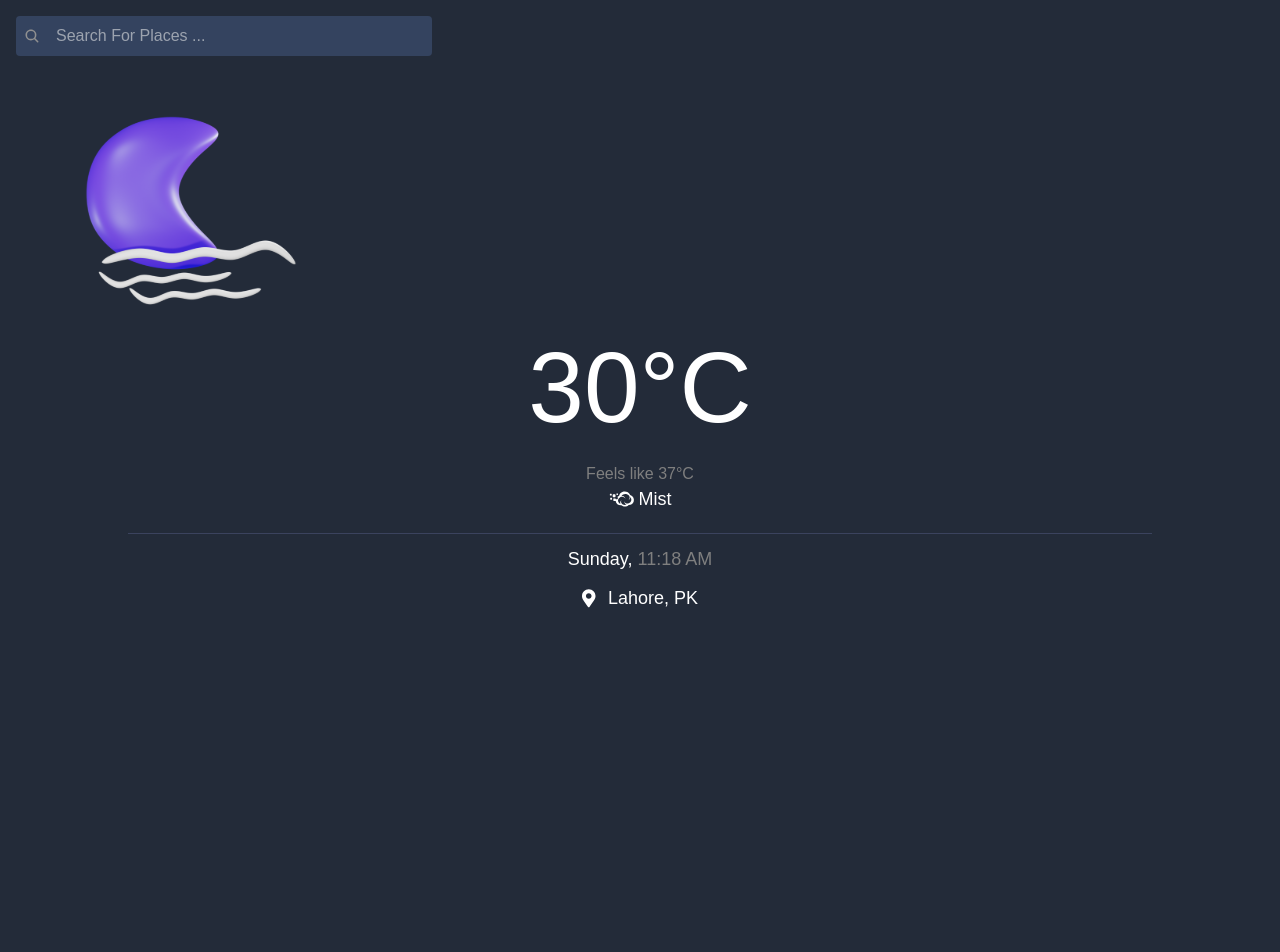
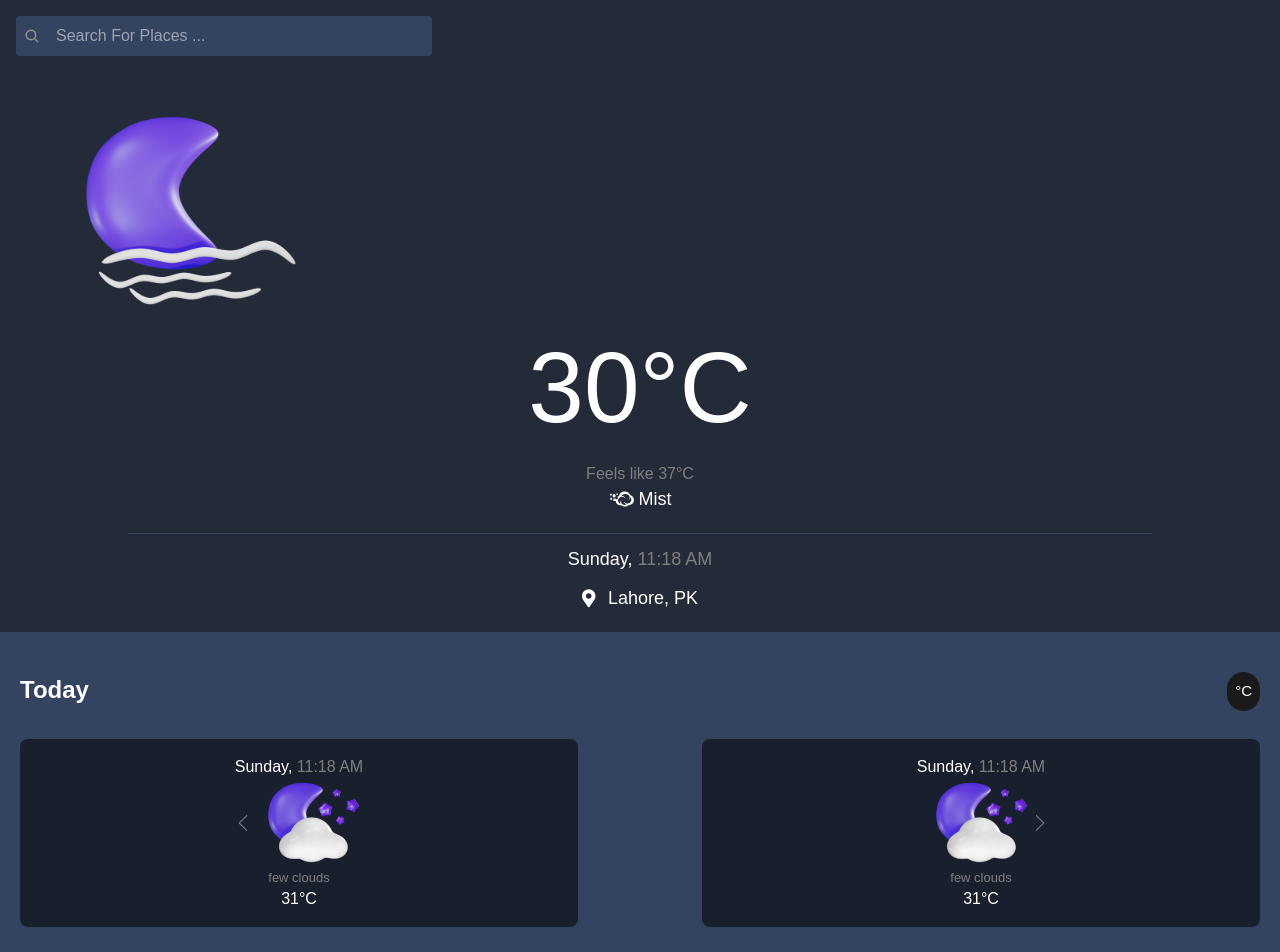
Before and after one commit to Raza118041/react-weather-app, a React (Vite) app: page / in a window 1280 px wide. Shown: the top 952 px of the page. Before the commit the page ends 800 px from the top, so only its background shows below. Built offline with nearby package versions, Linux system fonts and the light colour scheme.

Commit message:
adding today weather

```diff
--- a/src/components/molecule/city/city.tsx
+++ b/src/components/molecule/city/city.tsx
@@ -1,5 +1,6 @@
 import React from 'react'
 import Location from '../../../assets/location.svg'
+import Weather from '../previousweather/weather';
 
 
 const City = () => {
@@ -12,10 +13,11 @@ const City = () => {
             <div className='flex justify-center items-center mt-3'>
                 <span className='text-[#FFFFFF] font-Grotesk text-[18px] font-normal'>{currentDay},&nbsp;</span><span className='text-[#7F7F7F] font-Grotesk text-[18px] font-normal'>{currentTime}</span>
             </div>
-            <div className='flex justify-center mt-3 gap-3'>
+            <div className='flex justify-center mt-3 gap-3 mb-5'>
                 <img src={Location} alt=''></img>
                 <p className='font-Grotesk font-normal text-[18px] text-[#FFFFFF]'>Lahore, PK</p>
             </div>
+            <Weather />
         </>
     )
 }
--- /dev/null
+++ b/src/components/molecule/previousweather/weather.tsx
@@ -0,0 +1,45 @@
+import React from 'react'
+import Cloud from '../../../assets/weather.png'
+import { SlArrowLeft } from "react-icons/sl";
+import { SlArrowRight } from "react-icons/sl";
+
+const Weather = () => {
+    const today = new Date();
+    const currentTime = today.toLocaleTimeString([], { hour: '2-digit', minute: '2-digit' });
+    const currentDay = today.toLocaleDateString('en-US', { weekday: 'long' });
+    return (
+        <div className='bg-[#34435f] py-10'>
+            <div className='flex justify-between px-5 pb-7'>
+                <p className='font-Grotesk font-bold text-[24px] text-[#FFFFFF]'>Today</p>
+                <p className='font-Poppins font-medium text-[15px] text-[#FFFFFF] rounded-full p-2 bg-[#1A1A1A]'>°C</p>
+            </div>
+            <div className='flex justify-between px-5'>
+                <div className='bg-[#19202D] w-[45%] rounded-lg py-4'>
+                    <div className='flex justify-center'>
+                        <span className='text-[#FFFFFF] font-Grotesk text-[16px] font-normal'>{currentDay},&nbsp;</span><span className='text-[#7F7F7F] font-Grotesk text-[16px] font-normal'>{currentTime}</span>
+                    </div>
+                    <div className='flex justify-center items-center'>
+                        <SlArrowLeft style={{ color: '#7F7F7F' }} />
+                        <img src={Cloud} alt='weather' className='ml-3'></img>
+                    </div>
+                    <p className='text-[#7F7F7F] font-Grotesk font-normal text-[13px] text-center'>few clouds</p>
+                    <p className='text-[#FFFFFF] text-center font-Grotesk font-normal'>31°C</p>
+                </div>
+                <div className='bg-[#19202D] w-[45%] rounded-lg py-4'>
+                    <div className='flex justify-center'>
+                        <span className='text-[#FFFFFF] font-Grotesk text-[16px] font-normal'>{currentDay},&nbsp;</span><span className='text-[#7F7F7F] font-Grotesk text-[16px] font-normal'>{currentTime}</span>
+                    </div>
+                    <div className='flex justify-center items-center'>
+                        <img src={Cloud} alt='weather' className='ml-4'></img>
+                        <SlArrowRight style={{ color: '#7F7F7F' }} />
+                    </div>
+                    <p className='text-[#7F7F7F] font-Grotesk font-normal text-[13px] text-center'>few clouds</p>
+                    <p className='text-[#FFFFFF] text-center font-Grotesk font-normal'>31°C</p>
+                </div>
+            </div>
+            <p className='font-Grotesk font-bold text-[#FFFFFF] my-5 px-5 text-[24px]'>Today's Highlights</p>
+        </div >
+    )
+}
+
+export default Weather
```
Also changed, not shown: src/assets/weather.png (added).
